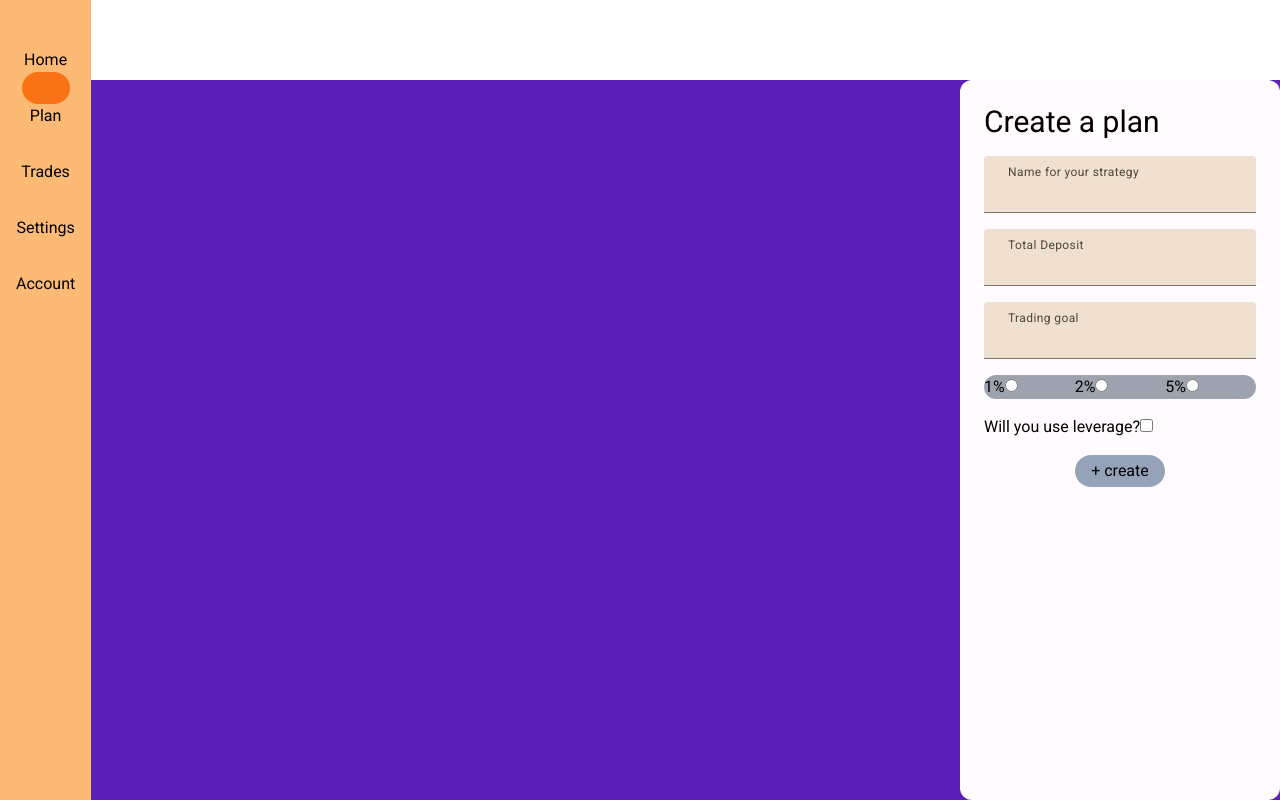
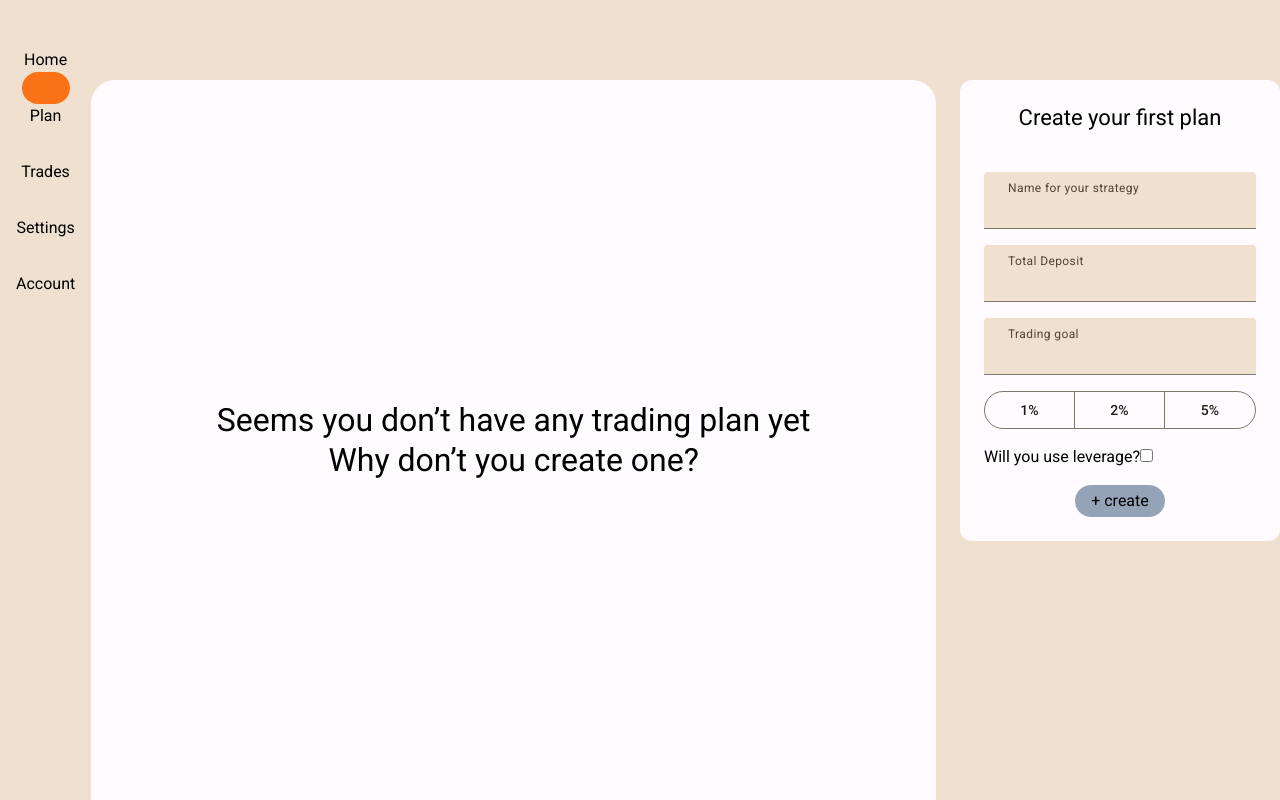
Before and after one commit to 7evenUp/trading-plan, a React (Vite) app: page /plan in a window 1280 px wide. Built offline with nearby package versions, Linux system fonts and the light colour scheme; some icons are missing.

Commit message:
Realised functionality of SegmentedButtons. Made some styling

```diff
--- /dev/null
+++ b/src/components/SegmentedButton.tsx
@@ -0,0 +1,37 @@
+const SegmentedButton = ({
+  label,
+  id,
+  name,
+  value,
+  onChange,
+}: {
+  label: string;
+  id: string;
+  name: string;
+  value: number;
+  onChange: (evt: React.ChangeEvent<HTMLInputElement>) => void;
+}) => {
+  return (
+    <div className="flex-1 flex group">
+      <input
+        className={`appearance-none peer/${id}`}
+        type="radio"
+        id={id}
+        name={name}
+        value={value}
+        onChange={onChange}
+      />
+      <label
+        htmlFor={id}
+        className={`flex-1 font-medium text-sm leading-5 tracking-[0.1px] py-2 text-onSurface text-center
+                 peer-checked/${id}:text-onPrimaryContainer peer-checked/${id}:bg-primaryContainer
+                 hover:bg-surfaceVariant transition-all
+                  border-r border-outline group-first:rounded-l-full group-last:rounded-r-full group-last:border-r-0`}
+      >
+        {label}
+      </label>
+    </div>
+  );
+};
+
+export default SegmentedButton;
--- a/src/components/SegmentedButtons.tsx
+++ /dev/null
@@ -1,9 +0,0 @@
-import React from 'react'
-
-const SegmentedButtons = () => {
-  return (
-    <div>SegmentedButtons</div>
-  )
-}
-
-export default SegmentedButtons
--- /dev/null
+++ b/src/components/SegmentedButtonsContainer.tsx
@@ -0,0 +1,7 @@
+const SegmentedButtonsContainer = ({children}: {children: React.ReactNode}) => {
+  return (
+    <div className="flex w-full border border-outline rounded-full">{children}</div>
+  )
+}
+
+export default SegmentedButtonsContainer
--- a/src/components/Sidebar.tsx
+++ b/src/components/Sidebar.tsx
@@ -3,7 +3,7 @@ import { HomeSimple, Presentation, GraphUp, Settings, User } from "iconoir-react
 
 const Sidebar = () => {
   return (
-    <div className="bg-orange-300 p-4">
+    <div className="bg-surfaceVariant p-4">
       <nav>
         <ul>
           <li>
--- a/src/components/index.ts
+++ b/src/components/index.ts
@@ -1,4 +1,5 @@
 export { default as Sidebar } from './Sidebar'
 export { default as Info } from './Info'
 export { default as TextField } from './TextField'
-export { default as SegmentedButtons } from './SegmentedButtons'
+export { default as SegmentedButton } from './SegmentedButton'
+export { default as SegmentedButtonsContainer } from './SegmentedButtonsContainer'
--- a/src/routes/plan.tsx
+++ b/src/routes/plan.tsx
@@ -1,6 +1,10 @@
 import { useState } from "react";
-import { Outlet, useNavigate } from "react-router-dom";
-import { TextField } from "../components";
+import { Outlet, useLocation, useNavigate } from "react-router-dom";
+import {
+  SegmentedButton,
+  SegmentedButtonsContainer,
+  TextField,
+} from "../components";
 import { useAppDispatch } from "../redux/hooks";
 import { add } from "../redux/planSlice";
 
@@ -8,10 +12,14 @@ const Plan = () => {
   const [planName, setPlanName] = useState("");
   const [deposit, setDeposit] = useState("");
   const [goal, setGoal] = useState("");
+  const [risk, setRisk] = useState("");
   const [isLeverage, setIsLeverage] = useState(false);
   const [leverage, setLeverage] = useState("");
   const dispatch = useAppDispatch();
   const navigate = useNavigate();
+  const location = useLocation();
+  console.log("current location is", location.pathname);
+  console.log("Risk is:", risk);
 
   const onCreate = () => {
     dispatch(
@@ -27,10 +35,10 @@ const Plan = () => {
   };
 
   return (
-    <div className="bg-violet-800 flex flex-1 flex-row-reverse h-[90%]">
-      <div className="p-6 bg-surface w-[320px] rounded-xl">
-        <h2 className="text-3xl">Create a plan</h2>
-        <form className="flex flex-col gap-4 mt-4">
+    <div className="bg-surfaceVariant flex flex-1 flex-row-reverse gap-6 h-[90%]">
+      <div className="p-6 bg-surface w-[320px] rounded-xl flex flex-col items-center gap-10 h-max">
+        <h2 className="text-[22px] leading-7">Create your first plan</h2>
+        <form className="flex flex-col gap-4 w-full">
           <TextField
             label="Name for your strategy"
             name="name"
@@ -49,20 +57,35 @@ const Plan = () => {
             value={goal}
             onChange={(evt) => setGoal(evt.currentTarget.value)}
           />
-          <div className="flex w-full">
-            <label htmlFor="lazy" className="flex-1 bg-gray-400 hover:bg-gray-500 first:rounded-l-full last:rounded-r-full">
-              1%
-              <input type="radio" id="lazy" name="risk" value={1} />
-            </label>
-            <label htmlFor="active" className="flex-1 bg-gray-400 hover:bg-gray-500 first:rounded-l-full last:rounded-r-full">
-              2%
-              <input type="radio" id="active" name="risk" value={2} />
-            </label>
-            <label htmlFor="full" className="flex-1 bg-gray-400 hover:bg-gray-500 first:rounded-l-full last:rounded-r-full">
-              5%
-              <input type="radio" id="full" name="risk" value={5} />
-            </label>
-          </div>
+          <SegmentedButtonsContainer>
+            <SegmentedButton
+              id="lazy"
+              label="1%"
+              name="risk"
+              value={1}
+              onChange={(evt: React.ChangeEvent<HTMLInputElement>) => {
+                setRisk(evt.target.value);
+              }}
+            />
+            <SegmentedButton
+              id="active"
+              label="2%"
+              name="risk"
+              value={2}
+              onChange={(evt: React.ChangeEvent<HTMLInputElement>) => {
+                setRisk(evt.target.value);
+              }}
+            />
+            <SegmentedButton
+              id="full"
+              label="5%"
+              name="risk"
+              value={5}
+              onChange={(evt: React.ChangeEvent<HTMLInputElement>) => {
+                setRisk(evt.target.value);
+              }}
+            />
+          </SegmentedButtonsContainer>
 
           <label htmlFor="isLeverage">
             Will you use leverage?
@@ -91,7 +114,14 @@ const Plan = () => {
         </form>
       </div>
 
+      {location.pathname === "/plan" ? (
+        <div className="bg-surface rounded-t-3xl flex-1 flex flex-col items-center justify-center text-[32px] leading-10">
+          <span>Seems you don’t have any trading plan yet</span>
+          <span>Why don’t you create one?</span>
+        </div>
+      ) : (
         <Outlet />
+      )}
     </div>
   );
 };
--- a/src/routes/root.tsx
+++ b/src/routes/root.tsx
@@ -9,7 +9,7 @@ const Root = () => {
       {location.pathname === '/' ? (
         <Info />
       ) : (
-        <div className="flex-1 min-h-screen flex items-end">
+        <div className="flex-1 min-h-screen flex items-end bg-surfaceVariant">
           <Outlet />
         </div>
       )}
```
Lines whose indentation alone changed are shown as unchanged.
